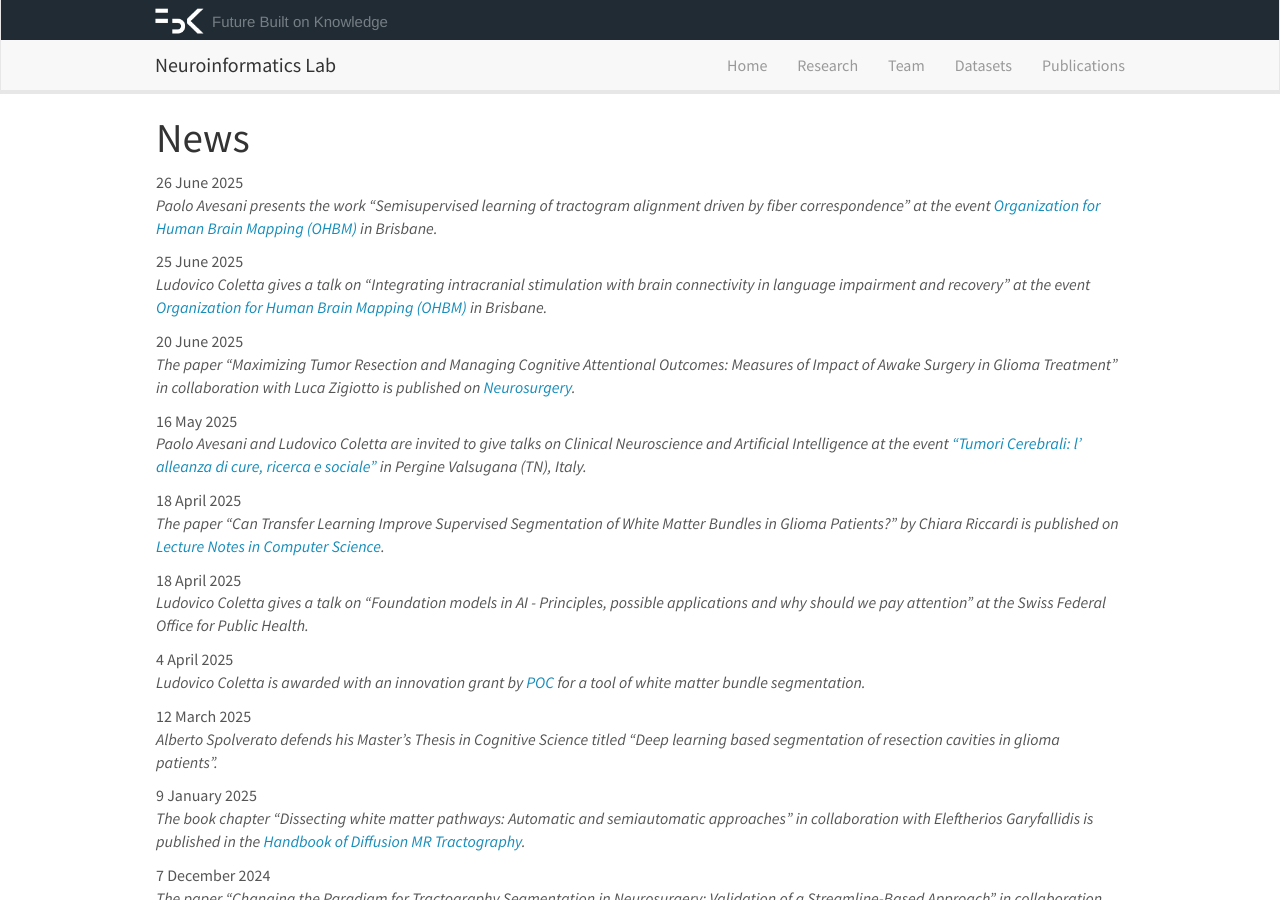
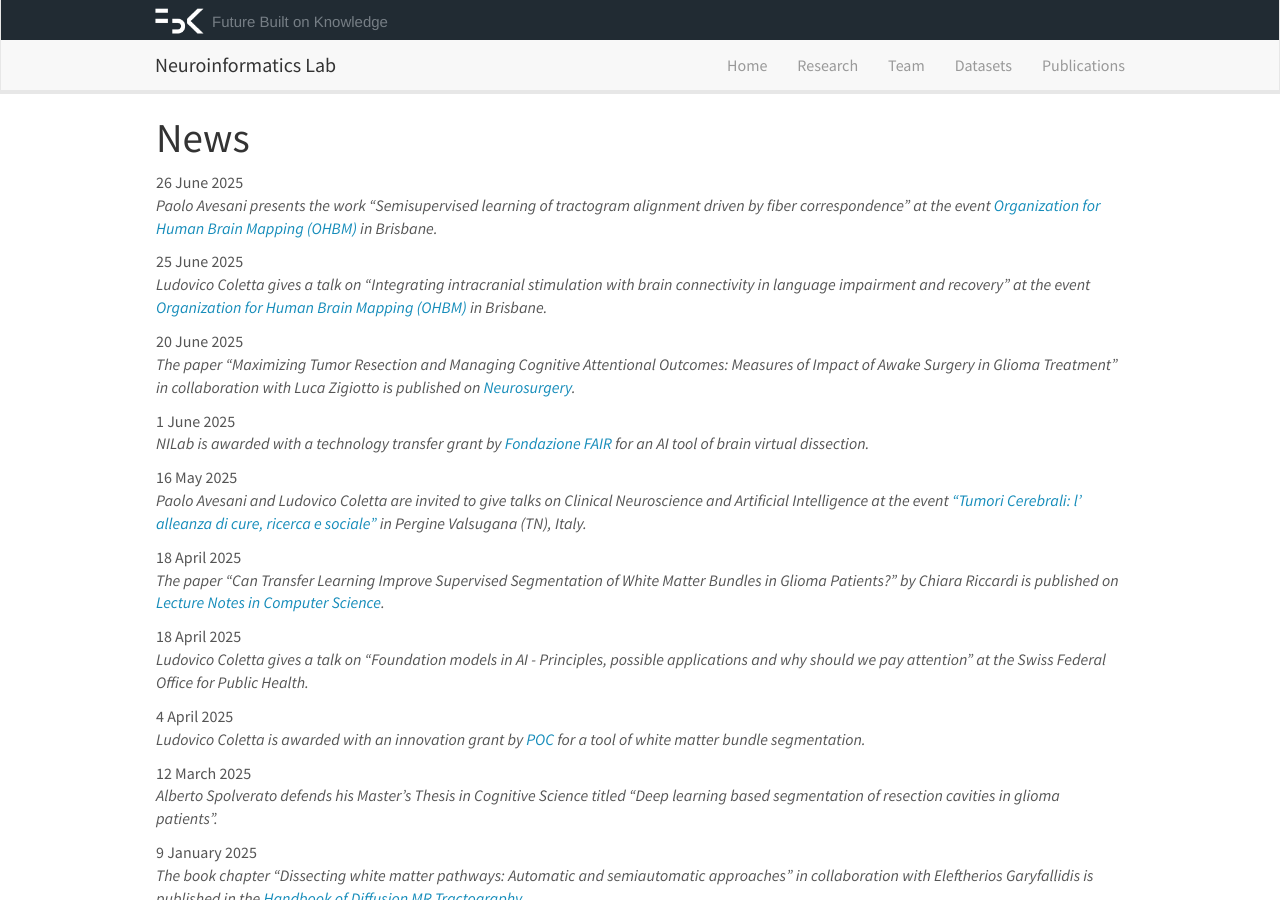
Before and after one commit to FBK-NILab/FBK-NILab.github.io, a Jekyll site: the page built from _pages/allnews.md, in a window 1280 px wide and 900 px high. Built offline with Jekyll 4.4.1, drawn with Linux system fonts in a browser that asks for light colours; nearby versions of some CDN libraries.

Commit message:
added news FAIR-TT

```diff
--- a/_data/news.yml
+++ b/_data/news.yml
@@ -7,6 +7,10 @@
 - date: 20 June 2025
   headline: |
     The paper “Maximizing Tumor Resection and Managing Cognitive Attentional Outcomes: Measures of Impact of Awake Surgery in Glioma Treatment” in collaboration with Luca Zigiotto is published on <a href='https://doi.org/10.1227/neu.0000000000003591'>Neurosurgery</a>.
+
+- date: 1 June 2025
+  headline: |
+    NILab is awarded with a technology transfer grant by <a href='https://fondazione-fair.it/'>Fondazione FAIR</a> for an AI tool of brain virtual dissection.
 
 - date: 16 May 2025
   headline: |
```
